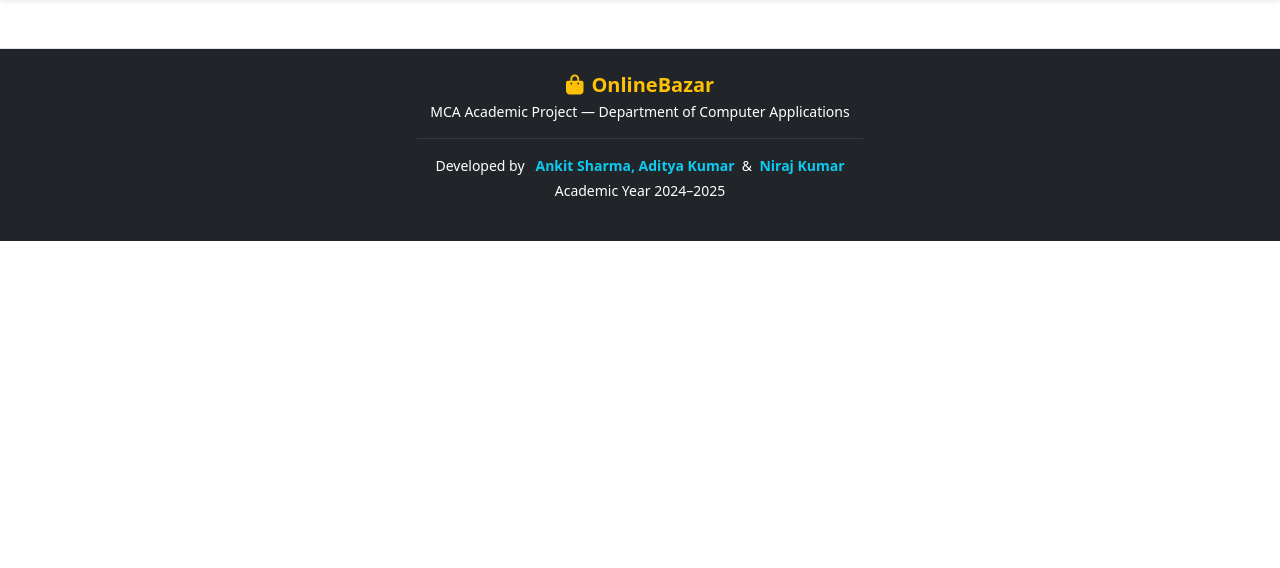
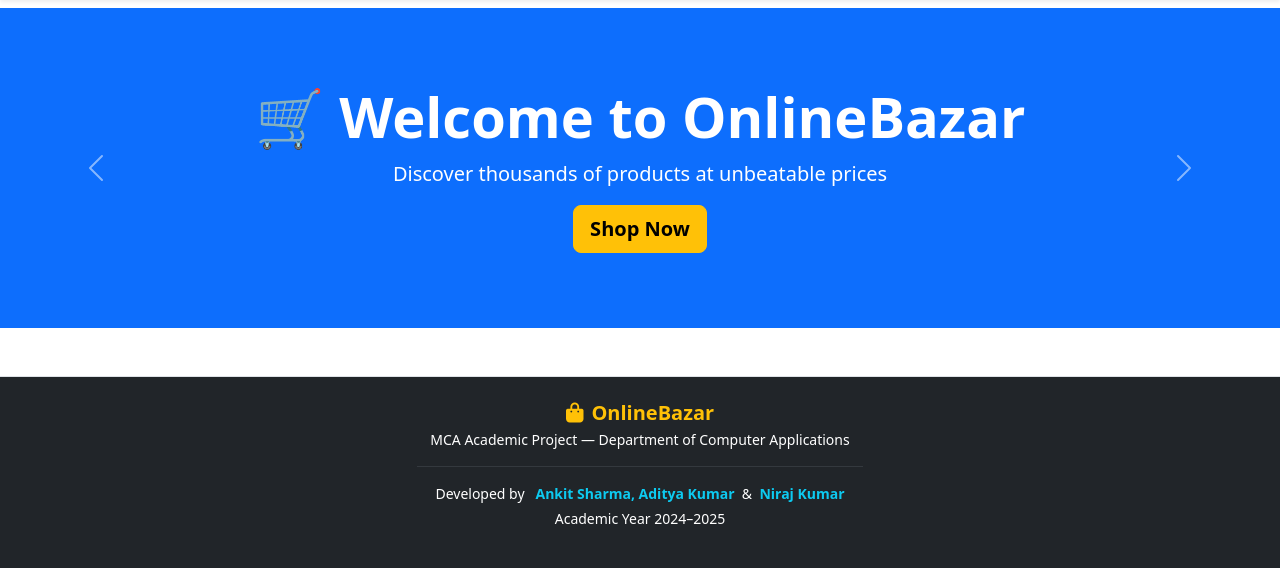
Before and after one commit to Nirajjj11/E-Commerce, a Django app: page / in a window 1280 px wide. Shown: the part 57-625 px from the top of the page. Run offline with Django 5.2, Linux system fonts and the light colour scheme; data that the repository does not hold is empty.

Commit message:
Carousel added

```diff
--- a/django_project/product/templates/product_list.html
+++ b/django_project/product/templates/product_list.html
@@ -1,6 +1,14 @@
 {% extends "base.html" %}
+{% block full_width %}
 
+      {% if not request.GET.q %}
+            {% include "decorator/carousel.html" %}
+      {% endif %}
+
+{% endblock %}
 {% block content %}
+
+
 <div class="row row-cols-1 row-cols-md-4 g-4">
 
       {% for product in products %}
@@ -21,7 +29,8 @@
 
                               <div class="mt-2">
                                     <span class="h5 fw-bold">₹{{ product.actual_price }}</span>
-                                    <span class="text-muted text-decoration-line-through ms-2 small">₹{{ product.marked_price }}</span>
+                                    <span class="text-muted text-decoration-line-through ms-2 small">₹{{
+                                          product.marked_price }}</span>
                                     <span class="text-success ms-2 small fw-semibold">{{ product.discounts }}%
                                           off</span>
                               </div>
--- a/django_project/templates/base.html
+++ b/django_project/templates/base.html
@@ -27,6 +27,9 @@
 <body class="bg-body text-body">
       {% include 'decorator/navbar.html' %}
 
+      {% block full_width %}
+      {% endblock %}
+
       <div class="container mt-4">
             {% block content %}{% endblock %}
       </div>
--- /dev/null
+++ b/django_project/templates/decorator/carousel.html
@@ -0,0 +1,29 @@
+{% load static %}
+<div id="heroBanner" class="carousel slide my-2" data-bs-ride="carousel">
+      <div class="carousel-inner">
+            <div class="carousel-item active">
+                  <div class="hero-slide bg-primary text-white d-flex align-items-center justify-content-center"
+                        style="height:320px;">
+                        <div class="text-center">
+                              <h1 class="display-4 fw-bold">🛒 Welcome to OnlineBazar</h1>
+                              <p class="lead">Discover thousands of products at unbeatable prices</p>
+                              <a href="#products" class="btn btn-warning btn-lg fw-bold">Shop Now</a>
+                        </div>
+                  </div>
+            </div>
+            <div class="carousel-item">
+                  <div class="hero-slide text-white d-flex align-items-center justify-content-center"
+                        style="height:320px;background:linear-gradient(135deg,#1a1a2e,#16213e);">
+                        <div class="text-center">
+                              <h2 class="display-5 fw-bold">🤖 AI-Powered Recommendations</h2>
+                              <p class="lead">Products suggested just for you using Machine Learning</p>
+                              <a href="/user/register/" class="btn btn-warning btn-lg fw-bold">Get Started</a>
+                        </div>
+                  </div>
+            </div>
+      </div>
+      <button class="carousel-control-prev" type="button" data-bs-target="#heroBanner" data-bs-slide="prev"><span
+                  class="carousel-control-prev-icon"></span></button>
+      <button class="carousel-control-next" type="button" data-bs-target="#heroBanner" data-bs-slide="next"><span
+                  class="carousel-control-next-icon"></span></button>
+</div>
--- a/django_project/templates/registration/login.html
+++ b/django_project/templates/registration/login.html
@@ -15,7 +15,7 @@
                         <p class="text-muted">Please enter your details to sign in</p>
                   </div>
 
-                  <div class="card shadow-lg border-4 rounded-4">
+                  <div class="card shadow-lg border border-1 rounded-4">
                         <div class="card-body p-4 p-md-5">
                               <form method="post" class="needs-validation">
                                     {% csrf_token %}
--- a/django_project/templates/registration/signup.html
+++ b/django_project/templates/registration/signup.html
@@ -15,7 +15,7 @@
                         <p class="text-muted">Fill in your details to start buying and selling.</p>
                   </div>
 
-                  <div class="card shadow-lg border-0 rounded-4">
+                  <div class="card shadow-lg border-1 rounded-4">
                         <div class="card-body p-4 p-md-5">
                               <form method="post" class="needs-validation">
                                     {% csrf_token %}
```
